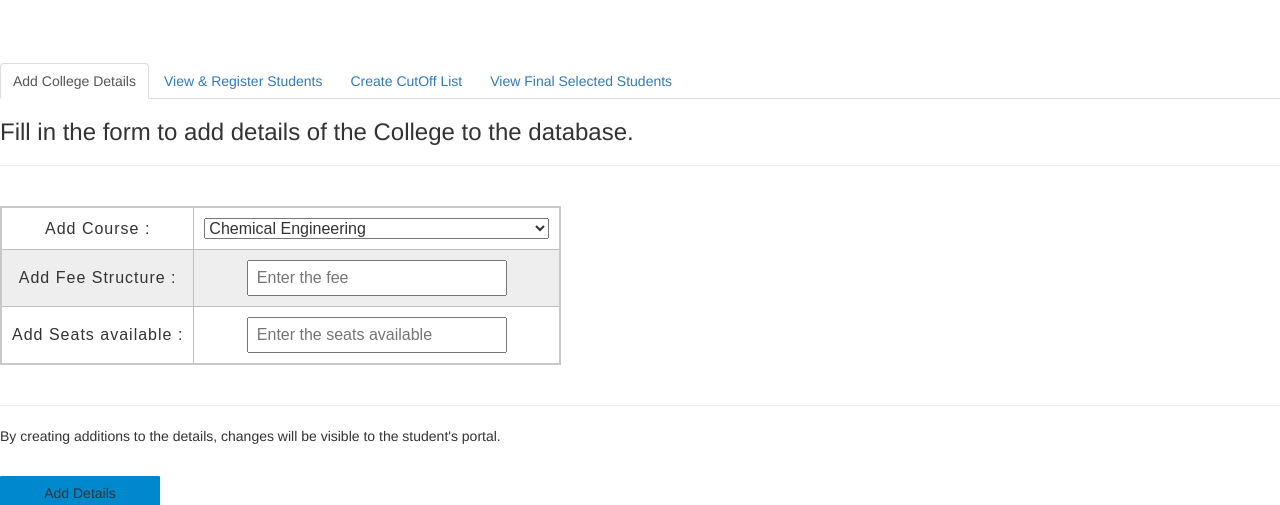
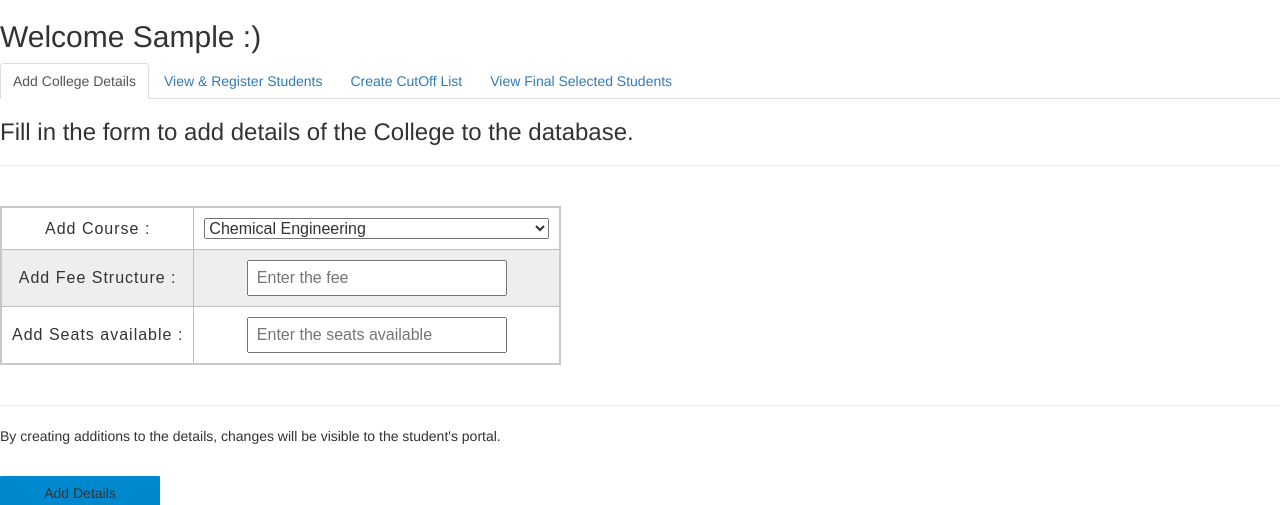
Before and after one commit to divya-rathi/CAMs, a Flask app: template templates/home_admin.html in a window 1280 px wide. Shown: the part 20-525 px from the top of the page. Run offline with Flask 2, Linux system fonts and the light colour scheme; the template is opened without the code that fills it: most values are stand-ins (such as "Sample title", 1, 10 or a date in 2020); some libraries are stand-ins or nearby versions.

Commit message:
Welcome user msg - home_admin page

```diff
--- a/templates/home_admin.html
+++ b/templates/home_admin.html
@@ -12,7 +12,7 @@
 <nav>
     <p class="has-text-centered" >Navbar here</p>
 </nav>
-<div class="has-text-left "><h2 class="is-size-2" style="color:white;">Welcome {{u}} :)</h2>
+<div class="has-text-left "><h2 class="is-size-2">Welcome {{u}} :)</h2>
 </div>
 <script type="text/javascript" src="http://code.jquery.com/jquery-1.7.2.js"></script>
 <style>
```
